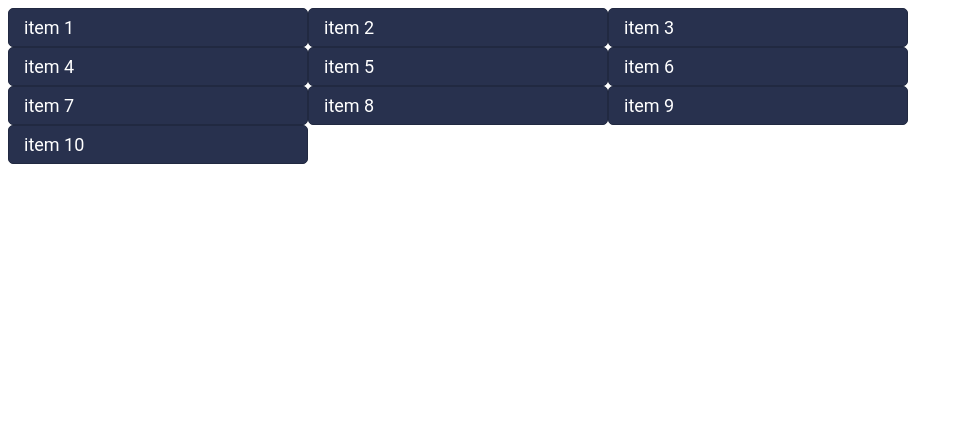
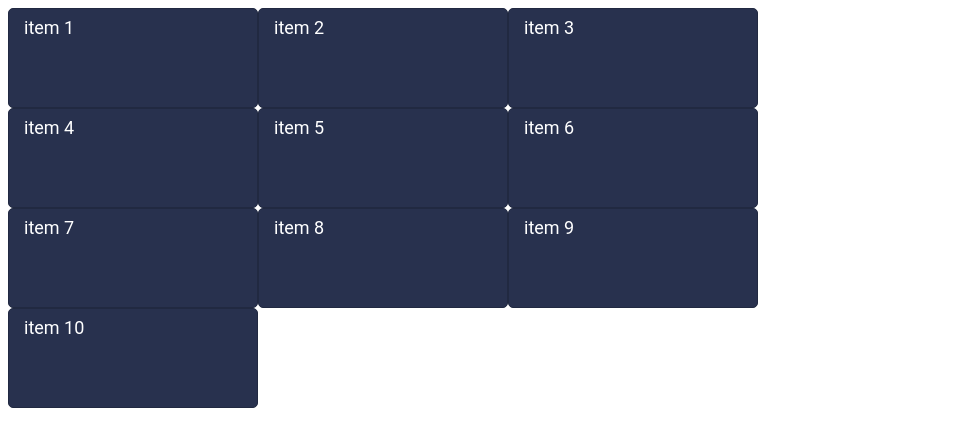
Before and after one commit to Draiking/grid, a plain HTML site: page index.html in a window 1280 px wide. Shown: the whole page, without its empty margins (0-963 px from the left). Drawn offline with Linux system fonts and the light colour scheme.

Commit message:
установил дефолдное значение высоты рядов

```diff
--- a/css/style.css
+++ b/css/style.css
@@ -1,6 +1,8 @@
 .grid {
     display: grid;
-    grid-template-columns: 300px 300px 300px;
+    grid-template-columns: 250px 250px 250px;
+    grid-auto-rows: 100px;
+
 }
 
 .grid div {
```
